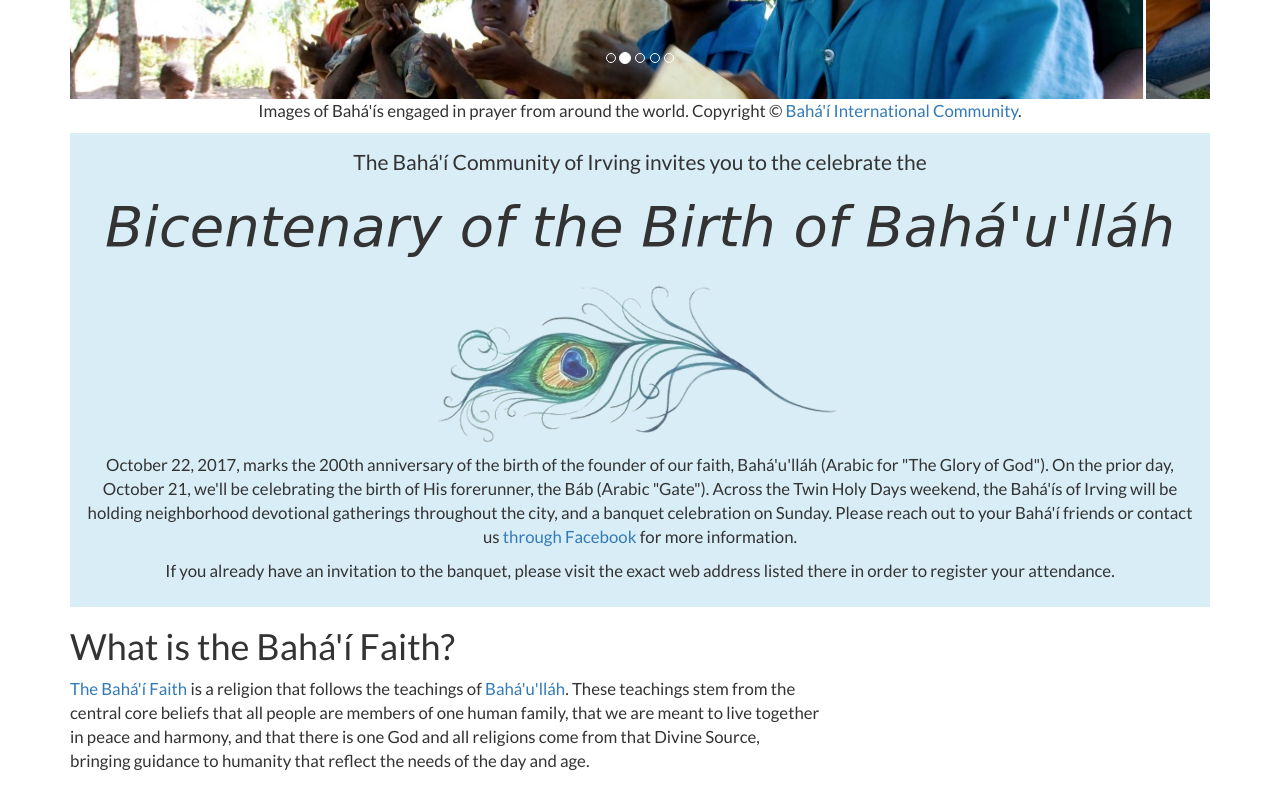
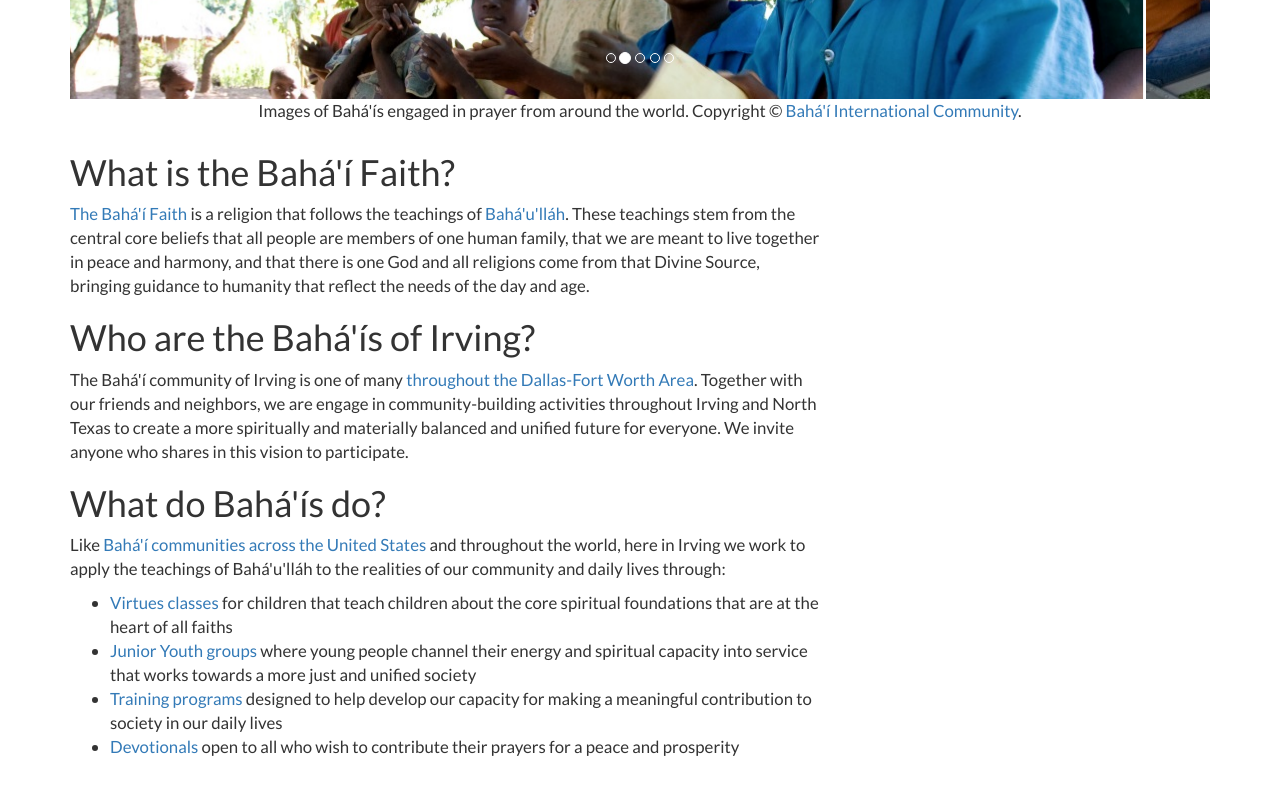
Before and after one commit to stephenfuqua/irvingbahai.org, a website: page src/index.html in a window 1280 px wide. Shown: the part 400-1189 px from the top of the page. Drawn offline with nearby package versions, Linux system fonts and the light colour scheme; files that its build step writes are made by us from their sources; a web font is replaced by a local one.

Commit message:
Remove bicentenary

```diff
--- a/src/index.html
+++ b/src/index.html
@@ -71,19 +71,6 @@
                 <p>
                     Images of Bah&aacute;&#39;&iacute;s engaged in prayer from around the world. Copyright &copy; <a href="http://www.bahai.org/legal">Bah&aacute;&#39;&iacute; International Community</a>.
                 </p>
-            </div>
-        </div>
-        <div>
-            <div class="col-xs-12 text-center bg-info">
-                <p class="invites">
-                    The Bah&aacute;&#39;&iacute; Community of Irving invites you to the celebrate the
-                </p>
-                <p class="bicentenary">Bicentenary of the Birth of Bah&aacute;&#39;u&#39;ll&aacute;h</p>
-                <img src="../images/peacock_feather.png" style="max-width: 40%; height: auto;" alt="[peacock feather]">
-                <p>
-                    October 22, 2017, marks the 200th anniversary of the birth of the founder of our faith, Bah&aacute;&#39;u&#39;ll&aacute;h (Arabic for "The Glory of God"). On the prior day, October 21, we'll be celebrating the birth of His forerunner, the B&aacute;b (Arabic "Gate"). Across the Twin Holy Days weekend, the Bah&aacute;&#39;&iacute;s of Irving will be holding neighborhood devotional gatherings throughout the city, and a banquet celebration on Sunday. Please reach out to your Bah&aacute;&#39;&iacute; friends or contact us <a href="https://www.facebook.com/irvingbahai/">through Facebook</a> for more information.
-                </p>
-                <p>If you already have an invitation to the banquet, please visit the exact web address listed there in order to register your attendance.</p>
             </div>
         </div>
         <div class="row ">
```
